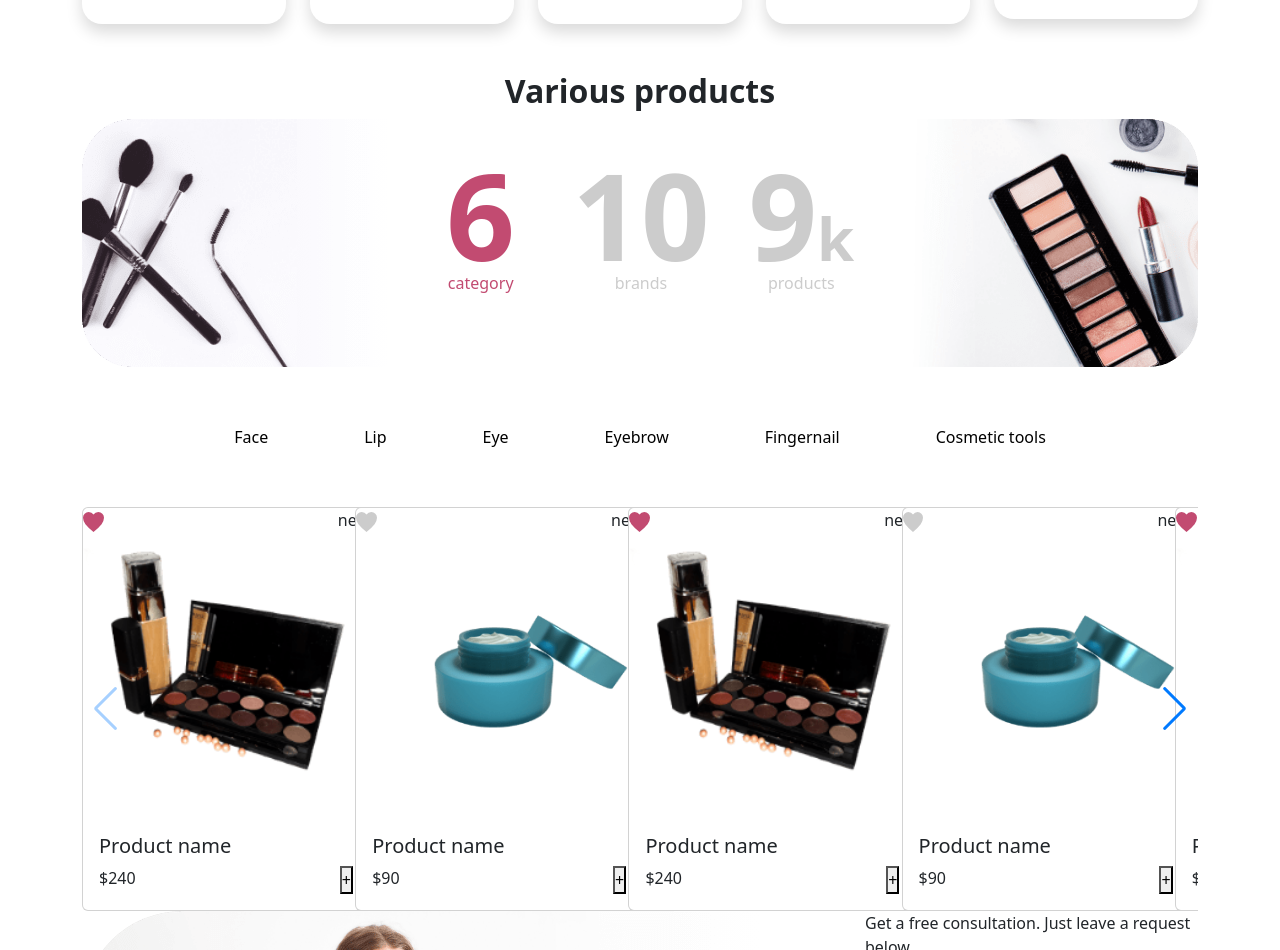
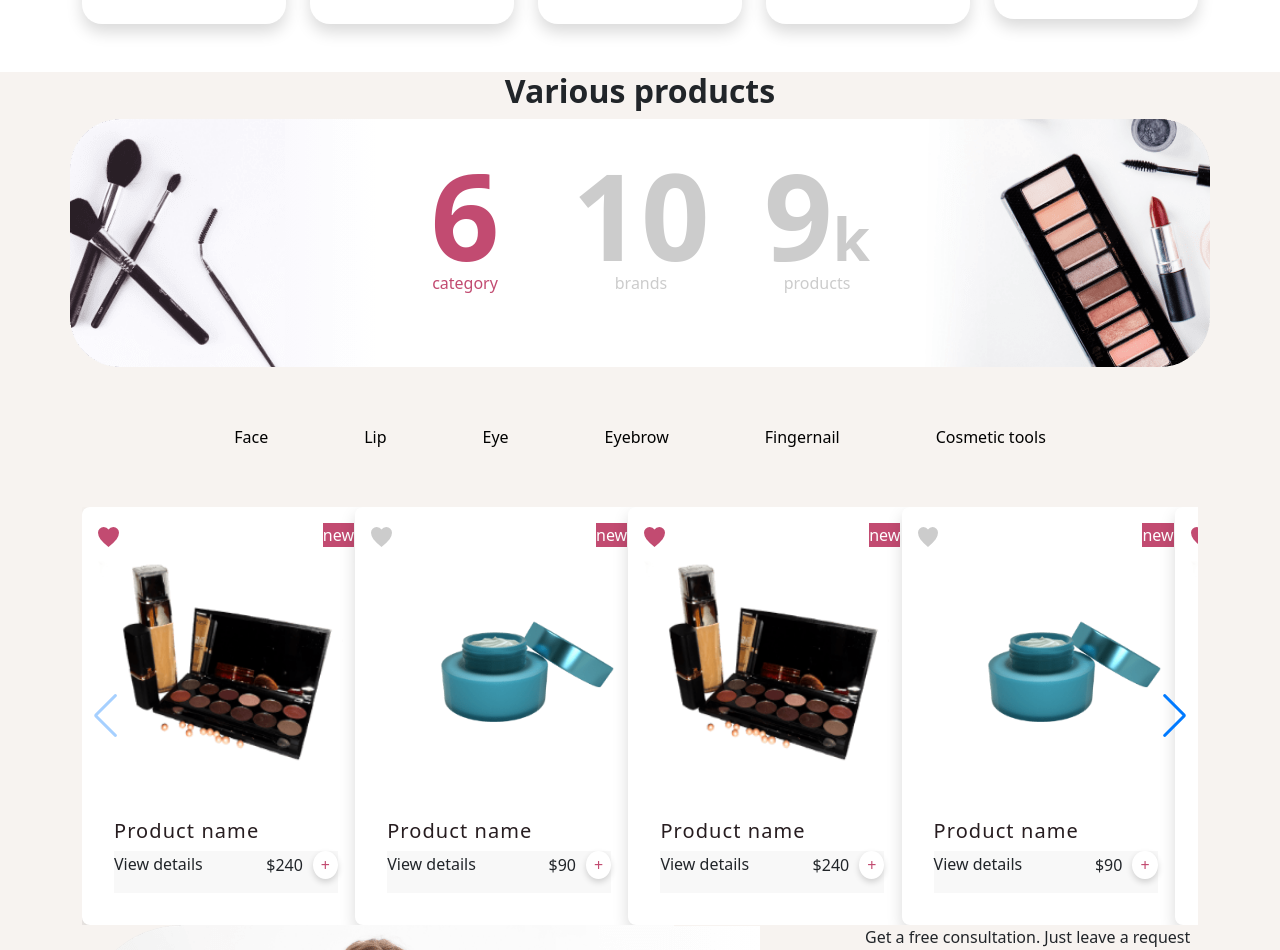
Before and after one commit to mohammadmajidd/laura-beauty, a React (Create React App) app: page / in a window 1280 px wide. Shown: the part 1502-2452 px from the top of the page. Built offline with nearby package versions, Linux system fonts and the light colour scheme.

Commit message:
added background color to sections

```diff
--- a/src/components/Layout/Main/Main.js
+++ b/src/components/Layout/Main/Main.js
@@ -8,14 +8,16 @@ import LauraBeautyPage from "../../../UI/LauraBeautyPage/LauraBeautyPage";
 
 const Main = () => {
     return (
-        <>
+        <div>
             <LandingPage/>
             <CollectionPage/>
-            <ProductPage/>
-            <ConsultationPage/>
+            <div style={{backgroundColor:'#f7f3f0'}}>
+                <ProductPage/>
+                <ConsultationPage/>
+            </div>
             <CommentsPage/>
             <LauraBeautyPage/>
-        </>
+        </div>
     );
 };
 
--- a/src/components/ProductSummary/ProductSummary.js
+++ b/src/components/ProductSummary/ProductSummary.js
@@ -10,7 +10,9 @@ const ProductSummary = () => {
             <h2 className=" text-center fw-bold mt-5"><span>Various products</span></h2>
 
             <Row className={'productSummary'}>
-                <Col><img alt={brush} src={brush}/></Col>
+                <Col className={'productSummary__imageContainer p-0'}>
+                    <img alt={brush} src={brush}/>
+                </Col>
                 <Col
                     className={'d-flex justify-content-center flex-column align-items-center productSummary__category'}>
                     <p>6</p>
@@ -25,7 +27,9 @@ const ProductSummary = () => {
                     <p>9<span>k</span></p>
                     <p>products</p>
                 </Col>
-                <Col><img alt={palette} src={palette}/></Col>
+                <Col className={'productSummary__imageContainer p-0'}>
+                    <img alt={palette} src={palette}/>
+                </Col>
             </Row>
         </Container>
     );
--- a/src/components/ProductSummary/ProductSummary.scss
+++ b/src/components/ProductSummary/ProductSummary.scss
@@ -1,22 +1,31 @@
-@import "../../custom" ;
-.productSummary{
+@import "../../custom";
+
+.productSummary {
+  &__imageContainer {
+  background-color: #f7f3f0;
+  }
+
+  background-color: white;
   color: #cccccc;
-  p:first-child{
+
+  p:first-child {
     font-size: 120px;
     font-weight: bold;
     letter-spacing: normal;
 
   }
-  p:nth-child(2){
+
+  p:nth-child(2) {
     transform: translateY(-50px);
   }
-  &__category{
-   color: $primary;
+
+  &__category {
+    color: $primary;
   }
 
-  &__products{
-    p:first-child{
-      span{
+  &__products {
+    p:first-child {
+      span {
         font-size: 60px;
       }
     }
--- a/src/components/Products/ProductCard.js
+++ b/src/components/Products/ProductCard.js
@@ -1,19 +1,29 @@
 import React from 'react';
 import {Card} from "react-bootstrap";
-
+import './ProductCard.scss'
 const ProductCard = ({product}) => {
     return (
-        <Card style={{ width: '18rem' }}>
-            <div className={'d-flex justify-content-between'}>
+        <Card  style={{ width: '18rem' }} className={'productCard border-0 shadow p-3 rounded-3'}>
+            <div className={'d-flex justify-content-between productCard__cardHeader'}>
                 <div><img alt='icon' src={product.icon}/></div>
                 <div>new</div>
             </div>
-            <Card.Img variant="top" src={product.image} />
+            <div className={'productCard__imageContainer'}>
+                <Card.Img variant="top" src={product.image} />
+            </div>
+
             <Card.Body>
-                <Card.Title>{product.name}</Card.Title>
-                <div className={'d-flex justify-content-between'}>
-                    <span>${product.price}</span>
-                    <button>+</button>
+                <div className={'productCard__cardTitle'}>
+                    <Card.Title>{product.name}</Card.Title>
+                </div>
+
+                <div className={'d-flex justify-content-between productCard__productInfo'}>
+                    <p>View details</p>
+                    <div className={'productCard__productInfo__action'}>
+                        <p>${product.price}</p>
+                        <button>+</button>
+                    </div>
+
                 </div>
             </Card.Body>
         </Card>
--- /dev/null
+++ b/src/components/Products/ProductCard.scss
@@ -0,0 +1,47 @@
+.productCard {
+
+
+  &__cardHeader {
+    div:nth-child(2) {
+      background-color: #c24b71;
+      color: #fff;
+    }
+  }
+
+  &__imageContainer {
+
+    img {
+      width: 100%;
+    }
+  }
+  &__cardTitle{
+    font-weight: 600;
+    letter-spacing: 1.08px;
+    text-align: left;
+    color: #271d20;
+  }
+
+  &__productInfo {
+    background-color: #f8f8f8;
+    display: flex;
+    justify-content: space-between;
+    align-items: center;
+
+    button {
+      background-color: #ffffff;
+      box-shadow: 0 3px 6px 0 rgba(0, 0, 0, 0.16);
+      padding: 2px 8px;
+      color: #c24b71;
+      border-radius: 50%;
+      text-align: center;
+      border: none;
+    }
+
+    &__action {
+      display: flex;
+      gap: 10px;
+      justify-content: space-between;
+      align-items: baseline;
+    }
+  }
+}
```
